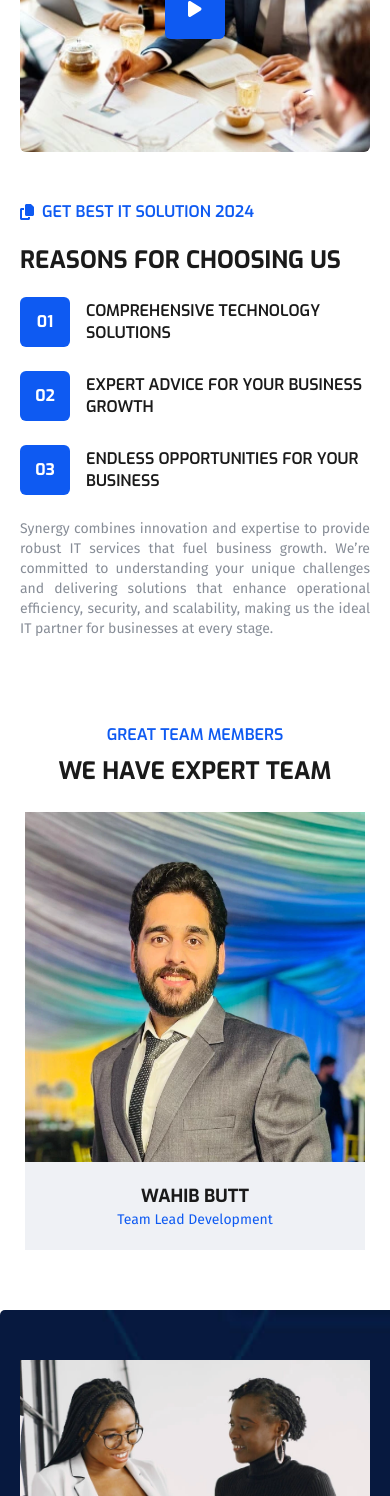
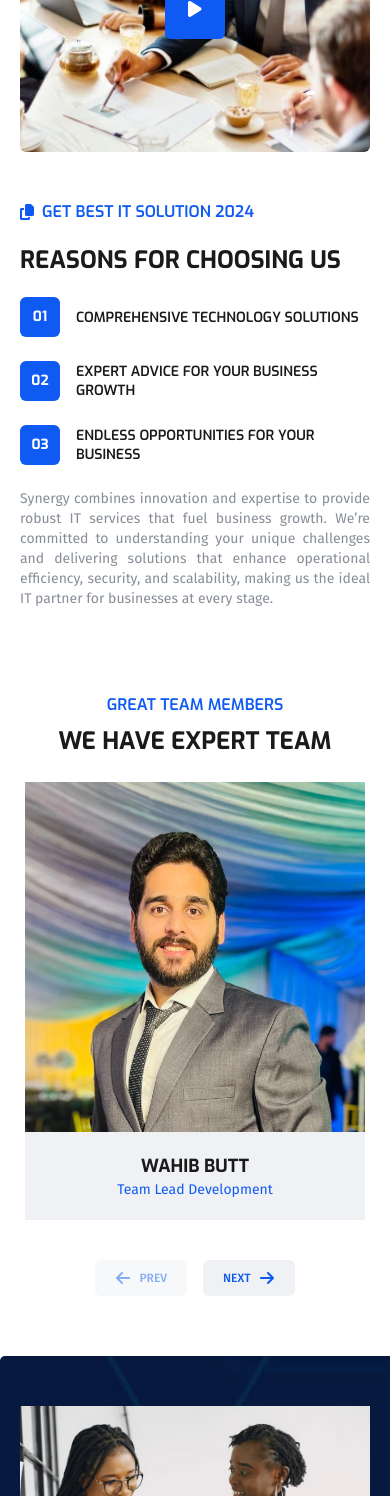
Before and after one commit to synergymsp/synergy, a Next.js app: page / in a window 390 px wide. Shown: the part 3336-4832 px from the top of the page. Built offline with nearby package versions, Linux system fonts and the light colour scheme.

Commit message:
added navigation button in teams slider

```diff
--- a/component/common/Button.tsx
+++ b/component/common/Button.tsx
@@ -6,15 +6,18 @@ interface ButtonProps extends ButtonHTMLAttributes<HTMLButtonElement> {
 }
 
 export const Button = forwardRef<HTMLButtonElement, ButtonProps>(
-  ({ className, ...props }, ref: Ref<HTMLButtonElement>) => {
+  ({ className, disabled, ...props }, ref: Ref<HTMLButtonElement>) => {
     return (
       <button
         ref={ref || undefined}
         className={clsx(
           className,
-          'relative z-10 flex items-center justify-center overflow-hidden rounded-md border-0 text-center text-xs font-medium uppercase leading-none transition-all duration-500 hover:bg-black  hover:text-white md:text-base',
-
+          'relative z-10 flex items-center justify-center overflow-hidden rounded-md border-0 text-center text-xs font-medium uppercase leading-none transition-all duration-500 hover:bg-black hover:text-white md:text-base',
+          {
+            'opacity-50 cursor-not-allowed hover:bg-smoke hover:text-title': disabled,
+          }
         )}
+        disabled={disabled}
         {...props}
       />
     );
--- a/component/home/about/About.tsx
+++ b/component/home/about/About.tsx
@@ -6,12 +6,12 @@ import { Container } from '@/component/common/Container';
 
 const FeatureItem = ({ number, text }: { number: string; text: string }) => (
   <div className="mb-6 flex items-center">
-    <div className="bg-theme mr-4 flex h-[50px] w-[50px] items-center justify-center rounded-md">
-      <span className="font-exo text-base font-bold uppercase text-white">
+    <div className="bg-theme mr-4 flex h-[40px] w-[40px] items-center justify-center rounded-md sm:h-[50px] sm:w-[50px]">
+      <span className="font-exo text-sm font-bold uppercase text-white sm:text-base">
         {number}
       </span>
     </div>
-    <h5 className="font-exo text-title flex-1 text-base font-semibold uppercase leading-snug">
+    <h5 className="font-exo text-title flex-1 text-sm font-semibold uppercase leading-snug md:text-base">
       {text}
     </h5>
   </div>
@@ -25,7 +25,6 @@ const AboutSection: React.FC = () => {
       </span>
 
       <div className="flex flex-col lg:flex-row lg:space-x-10 xl:space-x-16">
-        {/* Left Section */}
         <div className="relative mb-12 lg:mb-0 lg:w-1/2 xl:w-5/12" data-wow-delay="0.2s">
           <div className="relative mb-5 w-full overflow-hidden rounded-md sm:mb-[60px] lg:max-w-[425px]">
             <Image
@@ -61,7 +60,6 @@ const AboutSection: React.FC = () => {
           </div>
         </div>
 
-        {/* Right Section */}
         <div className="flex flex-col justify-center lg:w-1/2 xl:w-7/12" data-wow-delay="0.3s">
           <span className="font-exo text-theme mb-5 flex items-center text-base font-semibold uppercase">
             <FontAwesomeIcon icon={faCopy} className="mr-2" /> Get Best IT Solution {new Date().getFullYear()}
--- a/component/home/teams/Teams.tsx
+++ b/component/home/teams/Teams.tsx
@@ -4,13 +4,15 @@ import {
   faLinkedin,
   faTwitter
 } from '@fortawesome/free-brands-svg-icons';
-import { faEnvelope } from '@fortawesome/free-solid-svg-icons';
+import { faArrowLeft, faArrowRight, faEnvelope } from '@fortawesome/free-solid-svg-icons';
 import { FontAwesomeIcon } from '@fortawesome/react-fontawesome';
 import { motion } from 'framer-motion';
 import Image from 'next/image';
 import { useState } from 'react';
+import { Swiper as SwiperType } from 'swiper';
 import { Swiper, SwiperSlide } from 'swiper/react';
 
+import { Button } from '@/component/common/Button';
 import { Container } from '@/component/common/Container';
 import 'swiper/css';
 import 'swiper/css/effect-fade';
@@ -73,6 +75,10 @@ const iconVariants = {
 };
 
 const TeamsSection: React.FC = () => {
+  const [swiperInstance, setSwiperInstance] = useState<SwiperType | null>(null);
+  const [isBeginning, setIsBeginning] = useState(true);
+  const [isEnd, setIsEnd] = useState(false);
+
   return (
     <Container>
       <div className="mx-auto mb-6 max-w-[600px] text-center md:mb-10">
@@ -94,6 +100,15 @@ const TeamsSection: React.FC = () => {
           1200: { slidesPerView: 4.4 },
         }}
         grabCursor={true}
+        onSwiper={(swiper) => {
+          setSwiperInstance(swiper);
+          setIsBeginning(swiper.isBeginning);
+          setIsEnd(swiper.isEnd);
+        }}
+        onSlideChange={(swiper) => {
+          setIsBeginning(swiper.isBeginning);
+          setIsEnd(swiper.isEnd);
+        }}
         className="team-carousel"
       >
         {teamMembers.map((member, index) => (
@@ -102,6 +117,26 @@ const TeamsSection: React.FC = () => {
           </SwiperSlide>
         ))}
       </Swiper>
+
+      <div className="mt-10 flex w-full justify-center gap-4 md:mt-16 md:gap-[30px]">
+        <Button
+          className="bg-smoke text-theme px-[20px] py-[10px] lg:px-7 lg:py-4"
+          onClick={() => swiperInstance?.slidePrev()}
+          disabled={isBeginning}
+        >
+          <FontAwesomeIcon icon={faArrowLeft} className="mr-2 h-4 w-4" />
+            PREV
+        </Button>
+
+        <Button
+          className="bg-smoke text-theme px-[20px] py-[10px] lg:px-7 lg:py-4"
+          onClick={() => swiperInstance?.slideNext()}
+          disabled={isEnd}
+        >
+            NEXT
+          <FontAwesomeIcon icon={faArrowRight} className="ml-2 h-4 w-4" />
+        </Button>
+      </div>
     </Container>
   );
 };
```
